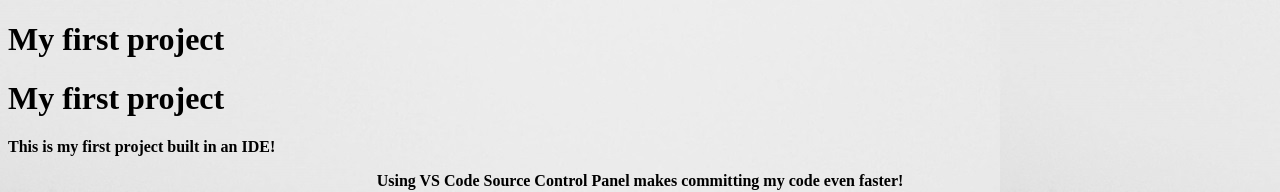
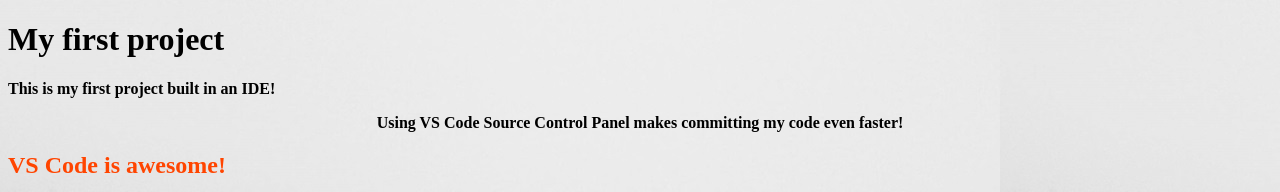
Before and after one commit to Zoe-Perry/my-first-project, a plain HTML site: page index.html in a window 1280 px wide. Shown: the top 192 px of the page. Drawn offline with Linux system fonts and the light colour scheme.

Commit message:
removed uneccessary h1

```diff
--- a/index.html
+++ b/index.html
@@ -8,7 +8,6 @@
   </head>
   <body>
     <h1>My first project</h1>
-    <h1>My first project</h1>
     <p>This is my first project built in an IDE!</p>
     <p class="text-center">Using VS Code Source Control Panel makes committing my code even faster!</p>
     <h2>VS Code is awesome!</h2>
```
